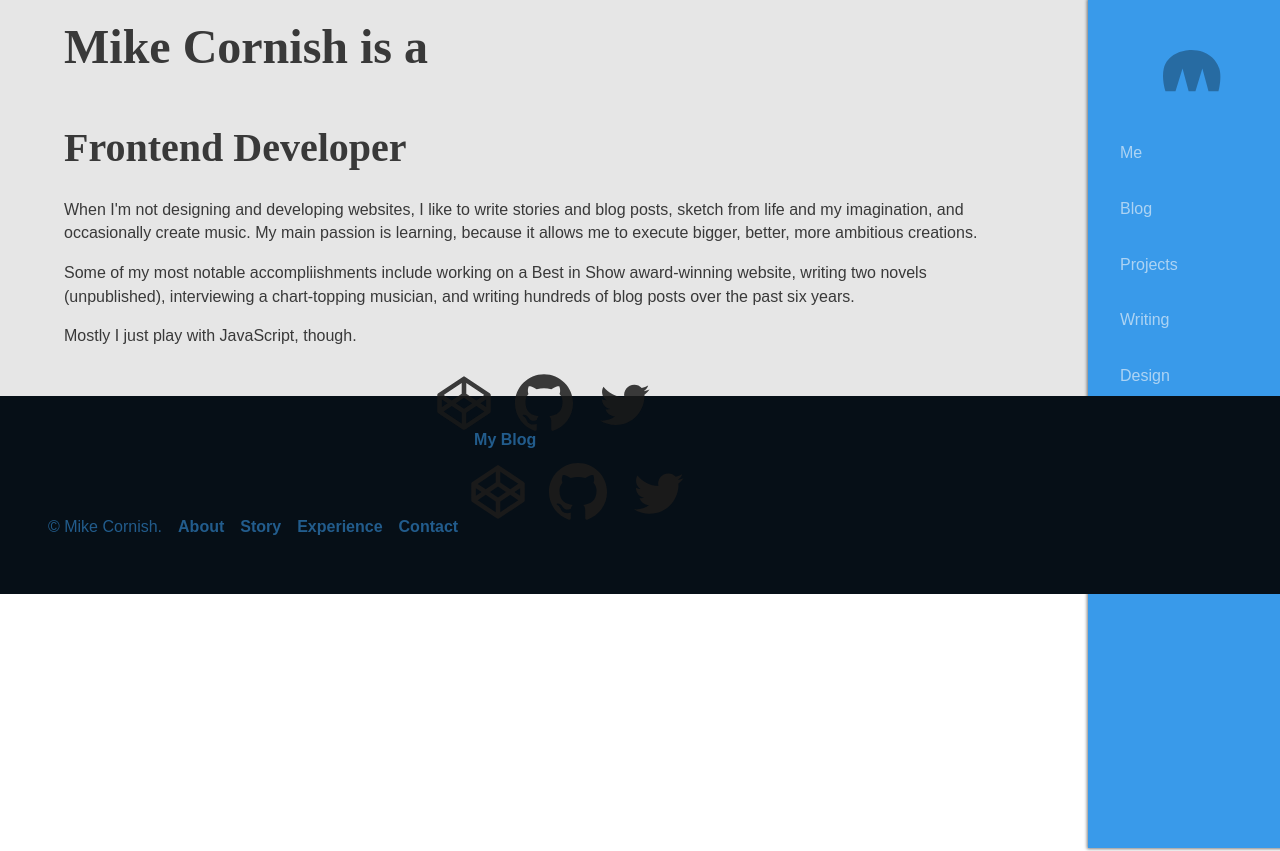
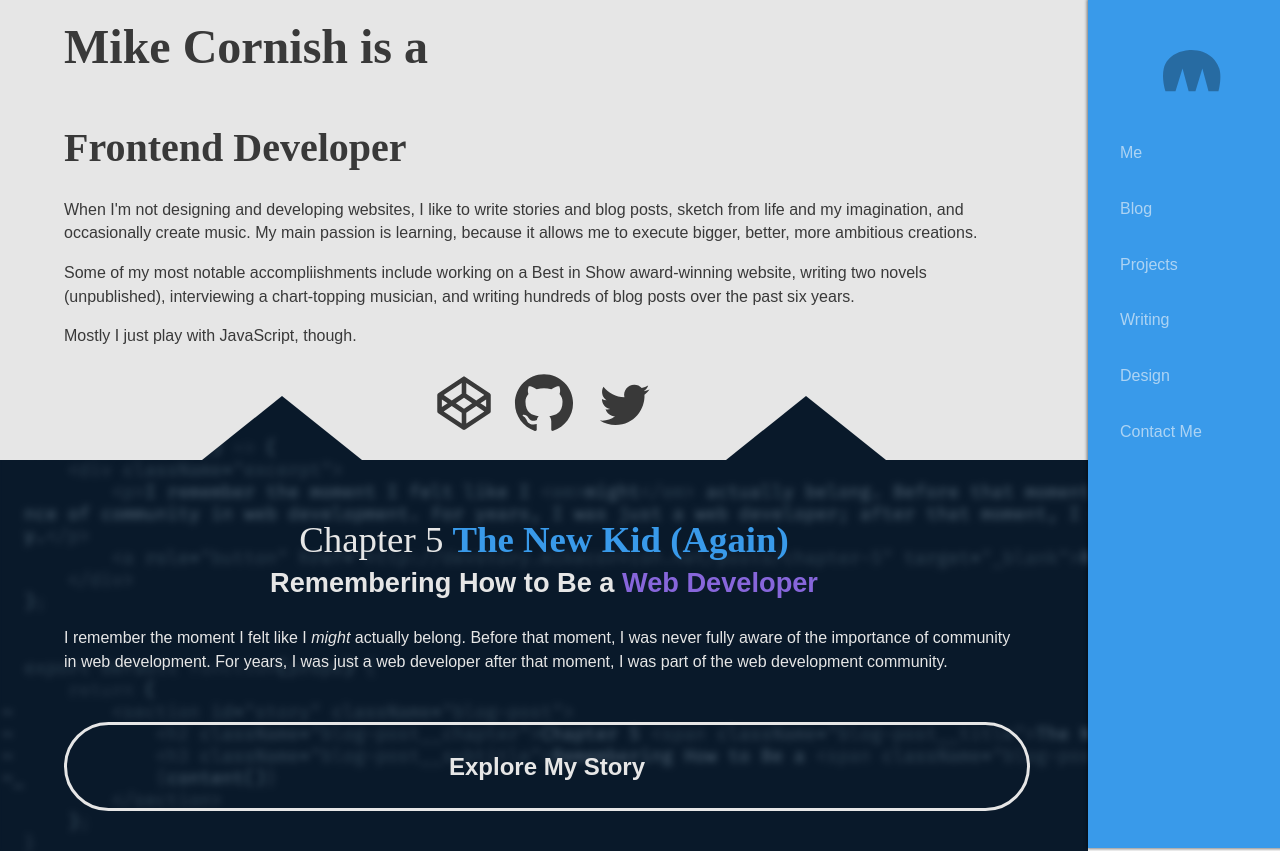
Before and after one commit to mCornish/portfolio-v2, a Vue app: page / in a window 1280 px wide. Shown: the top 851 px of the page. Before the commit the page ends 800 px from the top, so only its background shows below. Built offline with nearby package versions, Linux system fonts and the light colour scheme.

Commit message:
Adds Blog component

```diff
--- a/src/App.vue
+++ b/src/App.vue
@@ -113,9 +113,8 @@
   [role=button],
   a[role=button]
     display: block
-    width: 100%
+    width: calc(100% - 2em)
     color: $color-text-light
-    width: 100%
     color: $color-text-light
     border: 3px solid $color-text-light
     padding: 1em
--- a/src/components/About.vue
+++ b/src/components/About.vue
@@ -30,7 +30,7 @@
   }
 </script>
 
-<style scoped lang="sass">
+<style lang="sass">
   @import '../styles/variables'
 
   $shape-height: 4em
@@ -44,6 +44,8 @@
 
   .about + section
     margin-top: 0
+  .about + section > *:first-child
+    padding-top: 1em
 
   .about .social-icons
     position: absolute
@@ -86,7 +88,7 @@
     width: 0
     height: 0
     border-bottom: $shape-height solid $color-text-light
-    border-right: $shape-width solid transparent
+    border-right: $shape-width solid $color-text-light
 
   .trapezoid:last-child:after
     content: ''
@@ -97,5 +99,5 @@
     width: 0
     height: 0
     border-bottom: $shape-height solid $color-text-light
-    border-left: $shape-width solid transparent
+    border-left: $shape-width solid $color-text-light
 </style>
--- a/src/components/Blog.vue
+++ b/src/components/Blog.vue
@@ -1,11 +1,58 @@
 <template>
+  <section id="story" class="blog-post">
+    <h2 class="blog-post__chapter">Chapter 5 <span class="blog-post__title">The New Kid (Again)</span></h2>
+    <h3 class="blog-post__subtitle">Remembering How to Be a <span class="blog-post__highlight">Web Developer</span></h3>
+    <div class="excerpt">
+      <p>I remember the moment I felt like I <em>might</em> actually belong. Before that moment, I was never fully aware of the importance of community in web development. For years, I was just a web developer after that moment, I was part of the web development community.</p>
+      <a role="button" href="http://devstory.mikecornish.net/posts/chapter-5" target="_blank" @click="trackClick">Explore My Story</a>
+    </div>
+  </section>
 </template>
 
 <script>
+import { mixpanel } from '../main'
+
 export default {
-  name: 'blog'
+  name: 'blog',
+
+  methods: {
+    trackClick () {
+      mixpanel.track('Blog CTA Click')
+    }
+  }
 }
 </script>
 
-<style>
+<style scoped lang="sass">
+@import '../styles/variables'
+
+.blog-post
+  padding-top: $spacer * 5
+  padding-bottom: $spacer * 5
+  color: $color-text-light
+  background-color: mix(black, $color-brand-1, 80)
+  background-image: url('../assets/blog-back.png')
+  background-attachment: fixed
+  transition: background-image 1s
+
+.blog-post:hover
+  background-image: url('../assets/blog-back-hover.png')
+
+.blog-post__chapter
+  font-weight: normal
+  text-align: center
+  margin: 0
+  font-size: 2.3em
+
+.blog-post__title
+  color: $color-brand-1
+  font-weight: bold
+
+.blog-post__subtitle
+  text-align: center
+  margin-top: 0
+  font-size: 1.7em
+
+.blog-post__highlight
+  color: $color-brand-2
 </style>
--- a/src/components/MainFooter.vue
+++ b/src/components/MainFooter.vue
@@ -1,13 +1,13 @@
 <template>
   <footer>
     <p>&copy; Mike Cornish.</p>
-    <div className="footer__int-links">
+    <div class="footer__int-links">
       <a href="#about" @click=handleClick>About</a>
       <a href="#story" @click=handleClick>Story</a>
       <a href="#experience" @click=handleClick>Experience</a>
       <a href="#contact" @click=handleClick>Contact</a>
     </div>
-    <div className="footer__ex-links">
+    <div class="footer__ex-links">
       <a href="http://www.devstory.mikecornish.net" target="_blank">My Blog</a>
       <social-icons
         theme="dark"
@@ -87,6 +87,9 @@ footer a:hover
   @media screen and (min-width: $break-desktop)
     display: flex
 
+.footer__ex-links > * + *
+  margin-left: 1em
+
 footer .is-dark .social-icon__image
   fill: $_color-text
 footer .is-dark .social-icon__image:hover
--- a/src/components/SocialIcons.vue
+++ b/src/components/SocialIcons.vue
@@ -1,9 +1,8 @@
 <template>
-  <div class="social-icons" :class="[themeClass, modifierClass]">
+  <div class="social-icons" :class="[`is-${theme}`, `social-icons--${modifier}`]">
     <a
       v-for="icon in icons"
       class="social-icon"
-      :class="[themeClass, modifierClass]"
       :href="icon.url"
       target="_blank"
       @click=trackClick(icon.name)
@@ -22,8 +21,8 @@ export default {
   name: 'social-icons',
 
   props: {
-    themeClass: String,
-    modifierClass: String
+    theme: String,
+    modifier: String
   },
 
   data () {
```
Also changed, not shown: src/assets/blog-back-hover.png (added), src/assets/blog-back.png (added).
